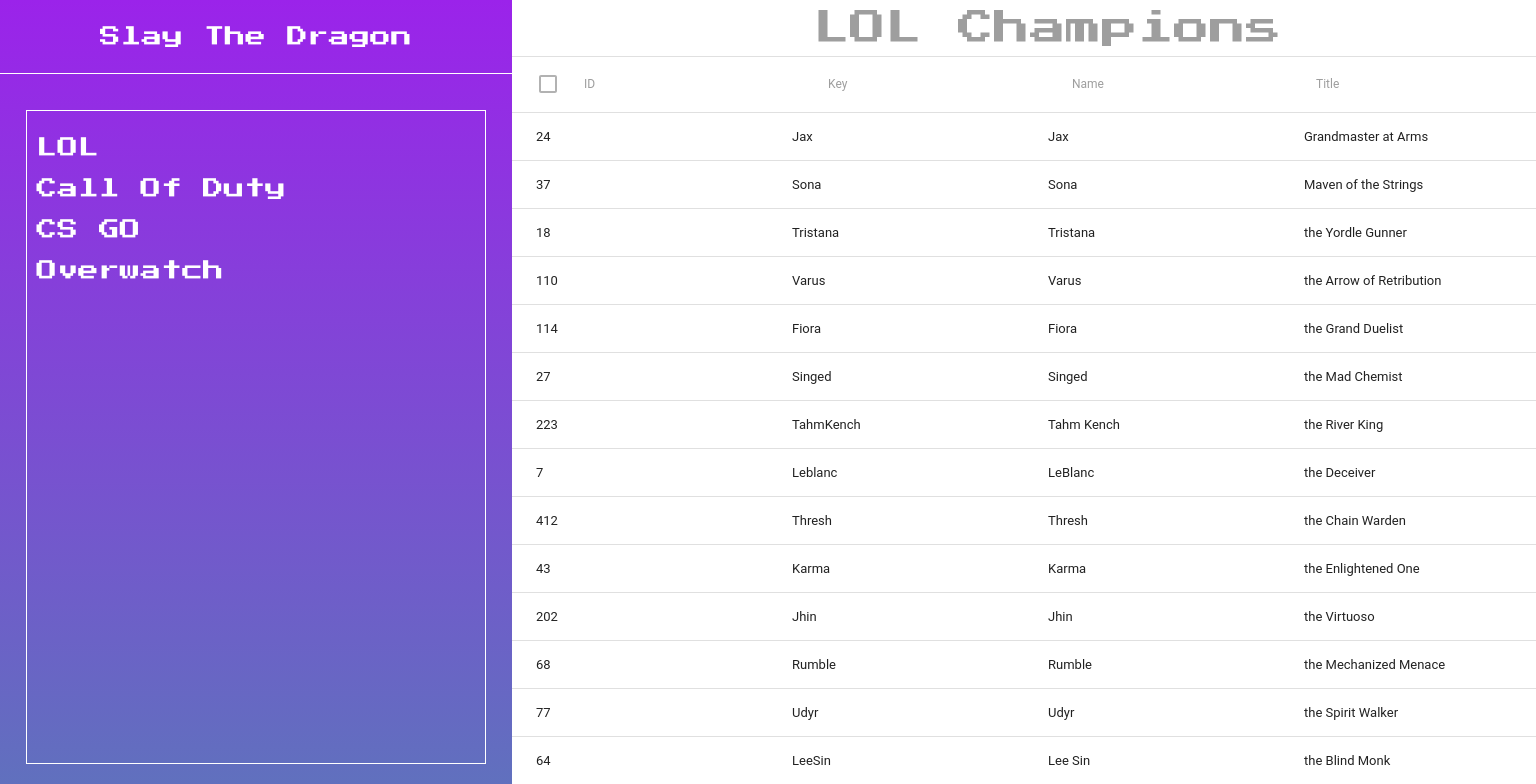
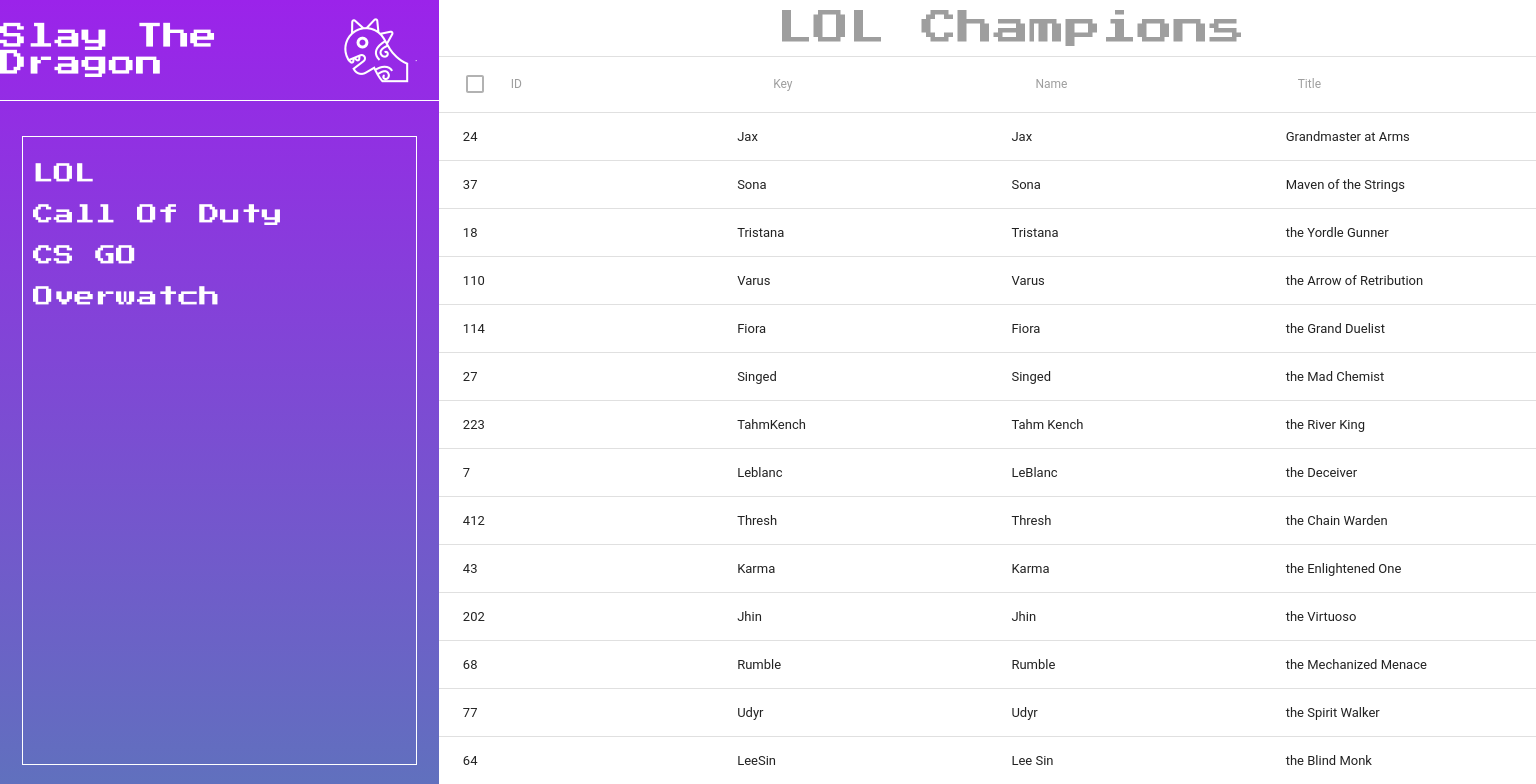
Before and after one commit to codedavinci/slaythedragon, a React (Create React App) app: page / in a window 1536 px wide. Shown: the top 784 px of the page. Built offline with nearby package versions, Linux system fonts and the light colour scheme.

Commit message:
adjusted responsiveness

```diff
--- a/src/components/common/Logo.js
+++ b/src/components/common/Logo.js
@@ -1,8 +1,9 @@
 import React from 'react'
 import Logo from '../../Logo-White.png'
+import "./common.css"
 
 export default () => {
   return (
-    <img src={Logo}  style={{width: "60px", height: "60px"}}  alt=""/>
+    <img src={Logo}  className="logo" alt=""/>
   )
 }
--- a/src/components/common/common.css
+++ b/src/components/common/common.css
@@ -6,3 +6,16 @@
   align-items: center;
   border: 1px solid white;
 }
+
+.logo {
+  width: 60px;
+  height: 60px;
+}
+
+
+@media screen and (min-width: 1366px)  {
+  .logo {
+    width: 100px;
+    height: 100px;
+  }
+}
--- a/src/components/content/main.css
+++ b/src/components/content/main.css
@@ -1,5 +1,5 @@
 .main-container {
-  flex: 2;
+  flex: 3;
   display: flex;
   background-image: linear-gradient(60deg, #29323c 0%, #485563 100%);
 }
--- a/src/components/menu/Sidebar.js
+++ b/src/components/menu/Sidebar.js
@@ -1,5 +1,5 @@
 import React from 'react'
-// import { Logo } from '../common'
+import { Logo } from '../common'
 import './menu.css'
 
 const games = [
@@ -15,6 +15,7 @@
     <span className="title-logo" >
       Slay The Dragon
    </span>
+   <Logo />
   </div>
 )
 
--- a/src/components/menu/menu.css
+++ b/src/components/menu/menu.css
@@ -17,7 +17,7 @@
 
 .sidebar {
   background-image: linear-gradient(to top, #5f72bd 0%, #9b23ea 100%);
-  flex: 1;
+  flex: 1.2;
   display: flex;
   flex-direction: column;
   justify-content: space-between;
@@ -27,11 +27,12 @@
    flex: 1;
    display: flex;
    border-bottom: 1px solid white;
+   align-items: center;
 }
 
 .title-logo {
  font-family: 'Press Start 2P', cursive;
- font-size: 130%;
+ font-size: 120%;
  color: white; margin: auto
 }
 
@@ -59,3 +60,10 @@
   margin: auto;
   padding: 10px;
 }
+
+
+@media screen and (min-width: 1366px)  {
+  .title-logo {
+    font-size: 170%;
+  }
+}
```
